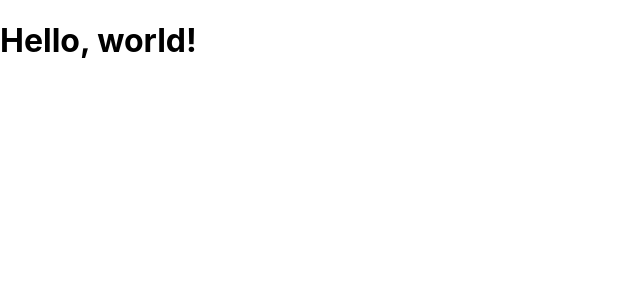
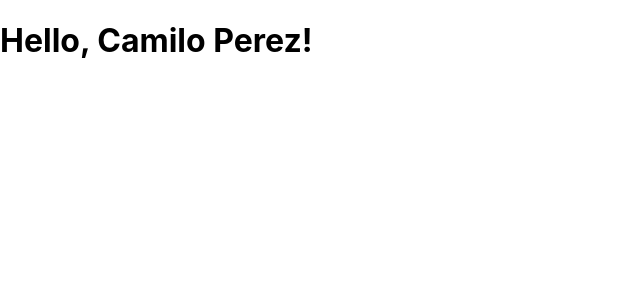
Before and after one commit to camilothomas/my-superbowl-tdd, a React (Create React App) app: page / in a window 1280 px wide. Shown: the top 300 px of the page, without its empty margins (0-640 px from the left). Built offline with nearby package versions, Linux system fonts and the light colour scheme.

Commit message:
notes updates but contains some index.js changes

```diff
--- a/src/index.js
+++ b/src/index.js
@@ -3,8 +3,24 @@ import ReactDOM from 'react-dom';
 import './index.css';
 import App from './App';
 import * as serviceWorker from './serviceWorker';
+function formatName(user) {
+    return user.firstName + ' ' + user.lastName;
+  }
 
-ReactDOM.render(<h1>Hello, world!</h1>, document.getElementById('root'));
+  const user = {
+    firstName: 'Camilo',
+    lastName: 'Perez'
+  };
+
+  const element = (
+    <h1>
+      Hello, {formatName(user)}!
+    </h1>
+  );
+
+
+
+ReactDOM.render(element, document.getElementById('root'));
 
 // If you want your app to work offline and load faster, you can change
 // unregister() to register() below. Note this comes with some pitfalls.
```
Also changed, not shown: instructions/OBSERVATIONS.md (+14 -0 lines).
